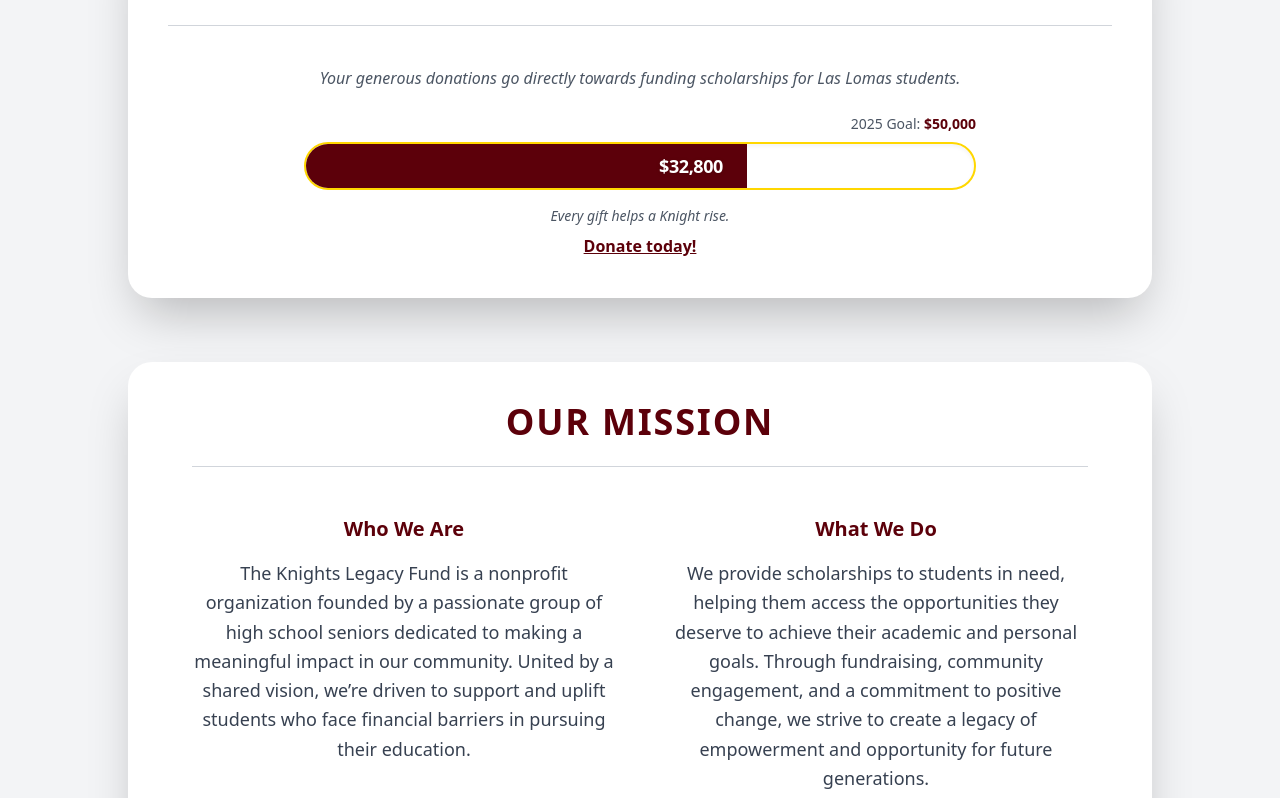
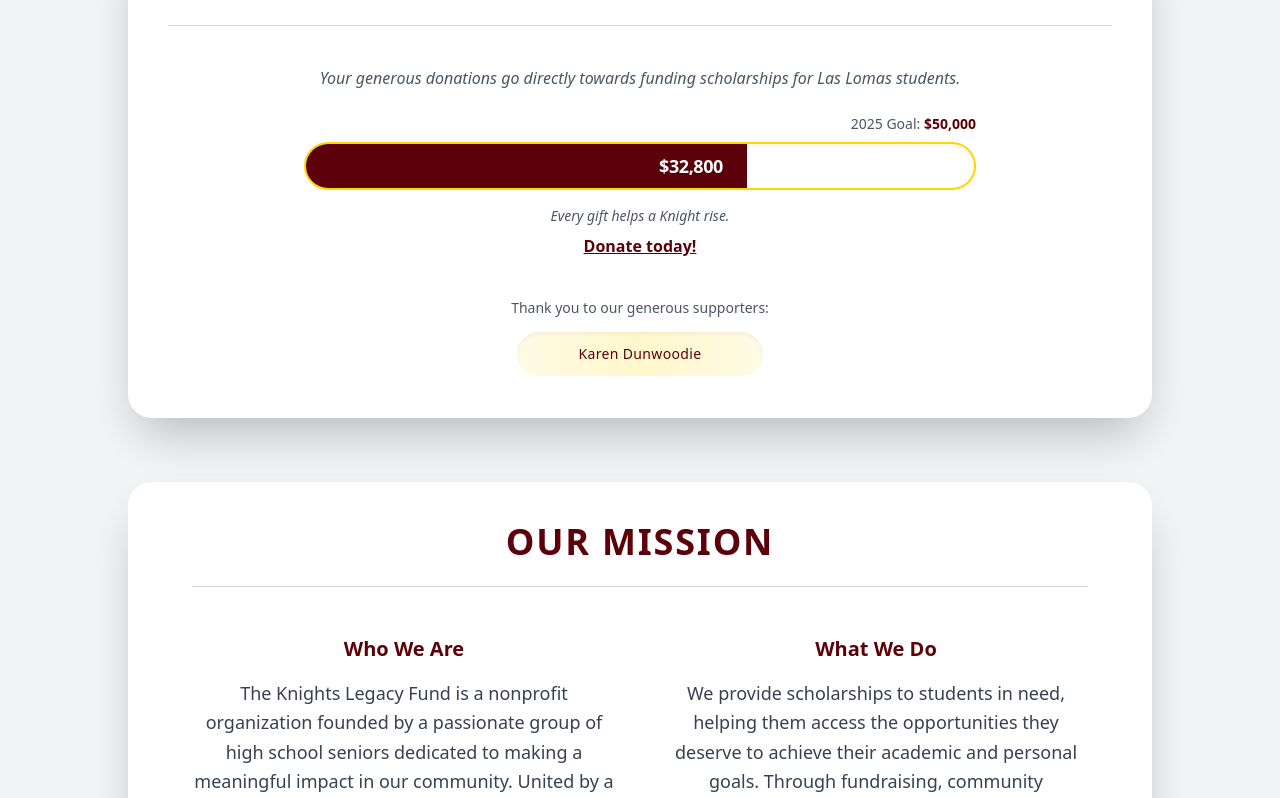
Before and after one commit to alexander-alessi/knightslegacy, a React (Vite) app: page / in a window 1280 px wide. Shown: the part 855-1653 px from the top of the page. Built offline with nearby package versions, Linux system fonts and the light colour scheme.

Commit message:
Updating donor carousel

```diff
--- /dev/null
+++ b/public/data/donors.json
@@ -0,0 +1,68 @@
+[
+  {
+    "name": "Tom & Christina Alessi"
+  },
+  {
+    "name": "Doug & Katy Grant"
+  },
+  {
+    "name": "Linda Strangio"
+  },
+	{
+		"name": "Mike & Marla Loar"
+	},
+	{
+		"name": "Dick Grant"
+	},
+	{
+		"name": "Michelle & Brian Kelly"
+	},
+	{
+		"name": "Jill Dresser"
+	},
+	{
+		"name": "Colleen Tullus"
+	},
+	{
+		"name": "Dorothy & Stephen North"
+	},
+	{
+		"name": "Brian Thorbrogger"
+	},
+	{
+		"name": "Karen Tuttle"
+	},
+	{
+		"name": "Tom & Donna Amen"
+	},
+	{
+		"name": "Melissa Brunton"
+	},
+	{
+		"name": "Donna and Bob Davenport"
+	},
+	{
+		"name": "Ian Brown"
+	},
+	{
+		"name": "Karen Dunwoodie"
+	},
+	{
+		"name": "Dan & Shelley Purcell"
+	},
+	{
+		"name": "Lisa Donlan"
+	},
+	{
+		"name": "Brooke Peterson"
+	},
+	{
+		"name": "Jen Landgraf"
+	},
+	{
+		"name": "Arlo Zoerner"
+	},
+	{
+		"name": "Tim Netherton"
+	}
+]
--- a/src/components/Home.jsx
+++ b/src/components/Home.jsx
@@ -15,6 +15,8 @@ const Home = ({ onNavigate }) => {
   const [raised, setRaised] = useState(0);
   const [goal, setGoal] = useState(50000);
   const [loading, setLoading] = useState(true);
+  const [donors, setDonors] = useState([]);
+  const [currentDonorIndex, setCurrentDonorIndex] = useState(0);
   const [error, setError] = useState(null);
 
   useEffect(() => {
@@ -51,6 +53,28 @@ const Home = ({ onNavigate }) => {
       }
     }
   }, [loading, error, percent]);
+
+  // Load donors + randomize
+  useEffect(() => {
+    fetch('/data/donors.json')
+      .then(res => res.ok ? res.json() : [])
+      .then(data => {
+        const shuffled = [...data].sort(() => Math.random() - 0.5);
+        setDonors(shuffled);
+      })
+      .catch(() => setDonors([]));
+  }, []);
+
+  // Cycle through donors
+  useEffect(() => {
+    if (donors.length === 0) return;
+
+    const interval = setInterval(() => {
+      setCurrentDonorIndex(prev => (prev + 1) % donors.length);
+    }, 3500); // 3.5 seconds per donor
+
+    return () => clearInterval(interval);
+  }, [donors]);
 
   return (
     <div className="space-y-16 max-w-5xl mx-auto">
@@ -89,12 +113,10 @@ const Home = ({ onNavigate }) => {
             </p>
           </div>
 
-          {/* Goal Label */}
           <div className="text-right text-sm font-medium text-gray-600 mb-2">
             2025 Goal: <span className="font-bold text-llhs-maroon">${goal.toLocaleString()}</span>
           </div>
 
-          {/* Progress Bar */}
           <div className="relative h-12 bg-white rounded-full overflow-hidden shadow-inner border-2 border-llhs-gold">
             <div
               className="progress-fill absolute inset-y-0 left-0 bg-llhs-maroon transition-all duration-[2200ms] ease-out flex items-center justify-end pr-6"
@@ -124,6 +146,24 @@ const Home = ({ onNavigate }) => {
               Donate today!
             </button>
           </p>
+
+          {/* Dynamic Donor Ticker */}
+          {donors.length > 0 && (
+            <div className="mt-10 text-center">
+              <p className="text-sm text-gray-600 mb-3">
+                Thank you to our generous supporters:
+              </p>
+              <div className="h-12 flex items-center justify-center">
+                <div className="inline-flex items-center gap-3 px-6 py-2 bg-gradient-to-r from-llhs-gold/10 via-llhs-gold/20 to-llhs-gold/10 rounded-full shadow-inner animate-fade">
+                  <span className="text-xl animate-ping inline-block opacity-70">✨</span>
+                  <p className="text-sm font-medium text-llhs-maroon tracking-wide">
+                    {donors[currentDonorIndex]?.name || '...'}
+                  </p>
+                  <span className="text-xl animate-ping inline-block opacity-70">✨</span>
+                </div>
+              </div>
+            </div>
+          )}
         </div>
       </section>
 
--- a/src/index.css
+++ b/src/index.css
@@ -49,3 +49,12 @@
 .animate-grow-to-end {
   animation: grow-to-end 2s ease-out forwards;
 }
+
+/* Fade-in and upward movement animation (e.g., text reveals, notifications) */
+@keyframes fade {
+  0%, 100% { opacity: 0; transform: translateY(8px); }
+  20%, 80% { opacity: 1; transform: translateY(0); }
+}
+.animate-fade {
+  animation: fade 3.5s ease-in-out infinite;
+}
```
